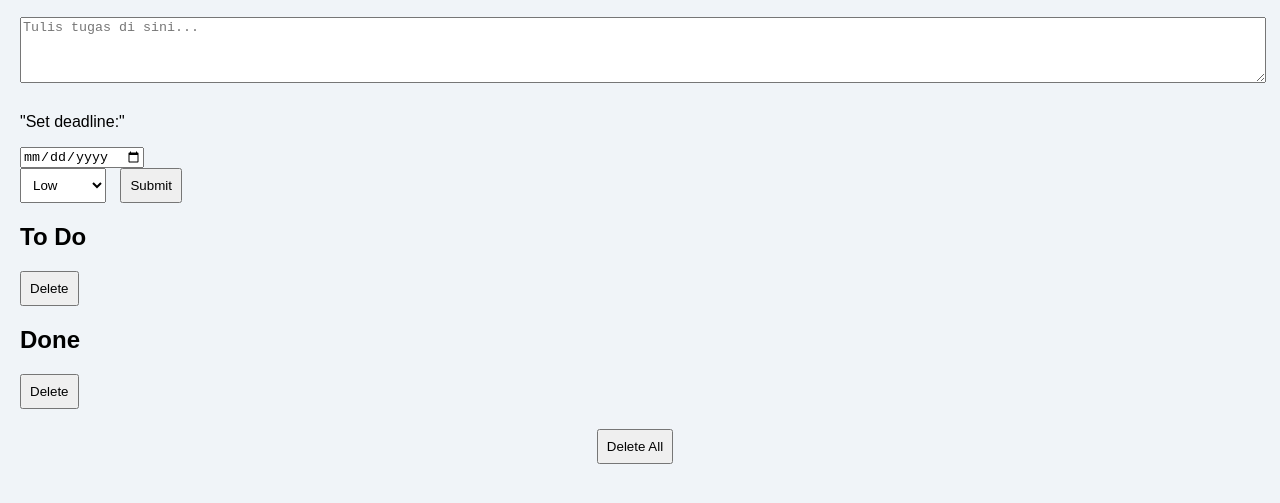
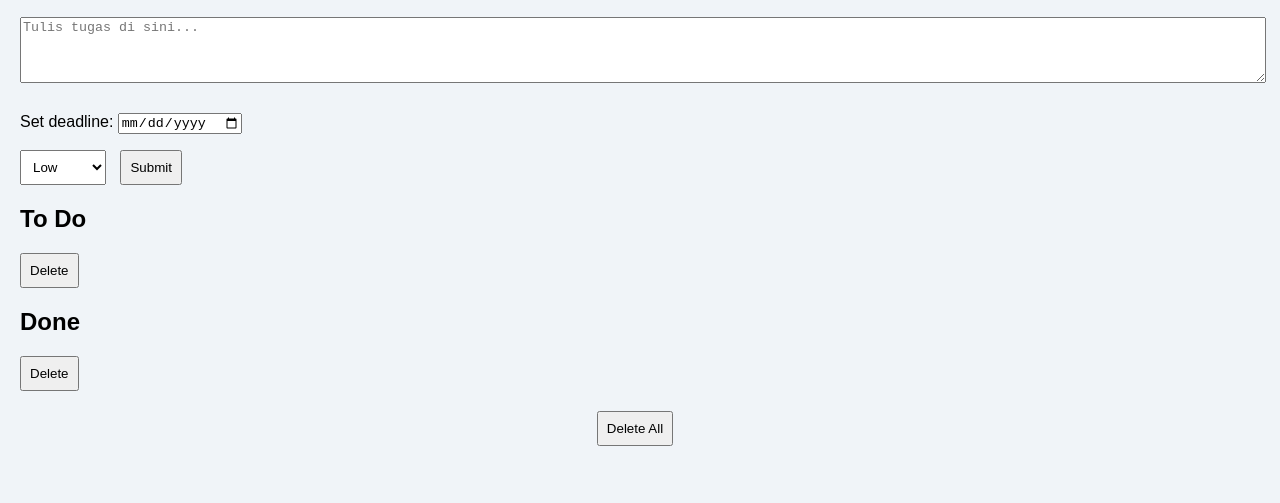
Before and after one commit to biesmojo/biesmojo-to-do-list, a plain HTML site: page index.html in a window 1280 px wide. Shown: the part 139-642 px from the top of the page. Drawn offline with Linux system fonts and the light colour scheme.

Commit message:
Fix deadline input formatting in index.html

```diff
--- a/index.html
+++ b/index.html
@@ -16,9 +16,8 @@
   <main>
     <textarea id="task-input" placeholder="Tulis tugas di sini..."></textarea>
     <br>
-    <p>"Set deadline:"</p>
-    <input type="date" id="deadline-input">
-    <br>
+    <p>Set deadline:
+    <input type="date" id="deadline-input"></p>
     <select id="priority">
       <option value="low">Low</option>
       <option value="medium">Medium</option>
```
